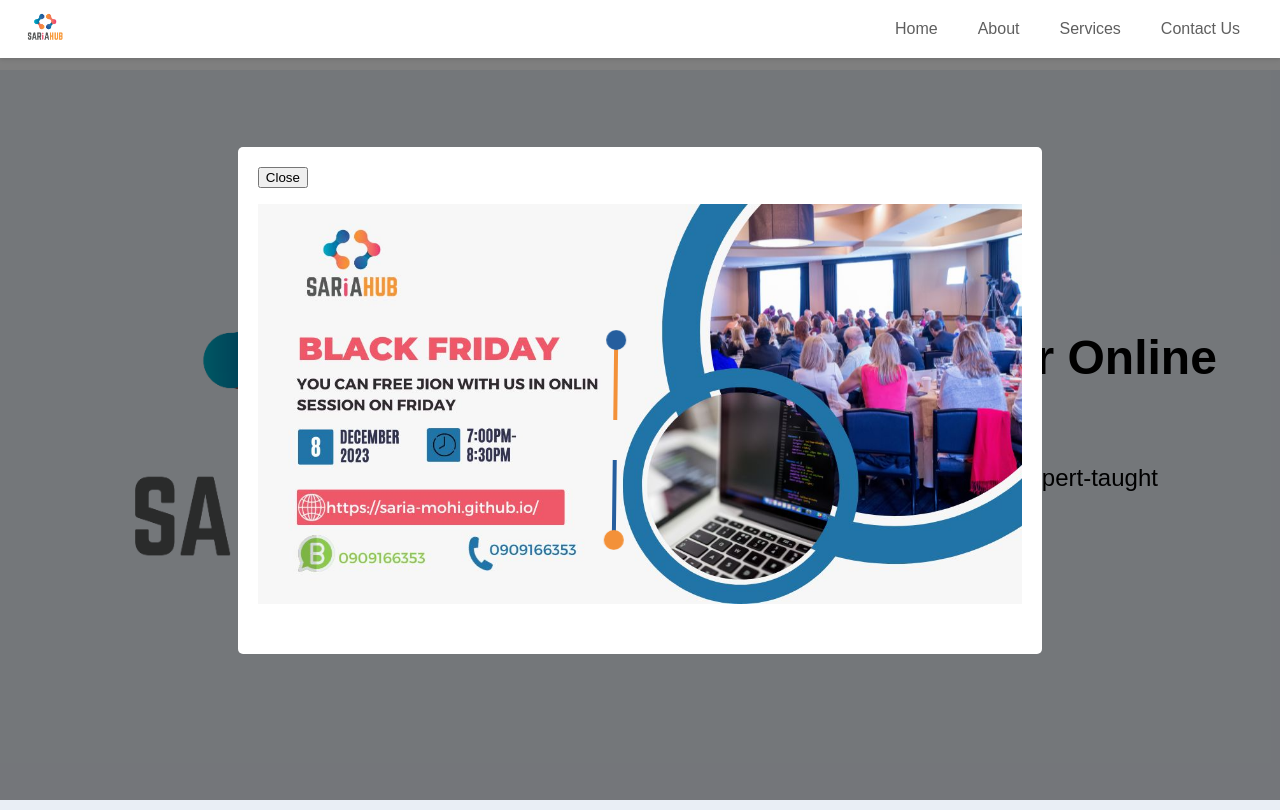
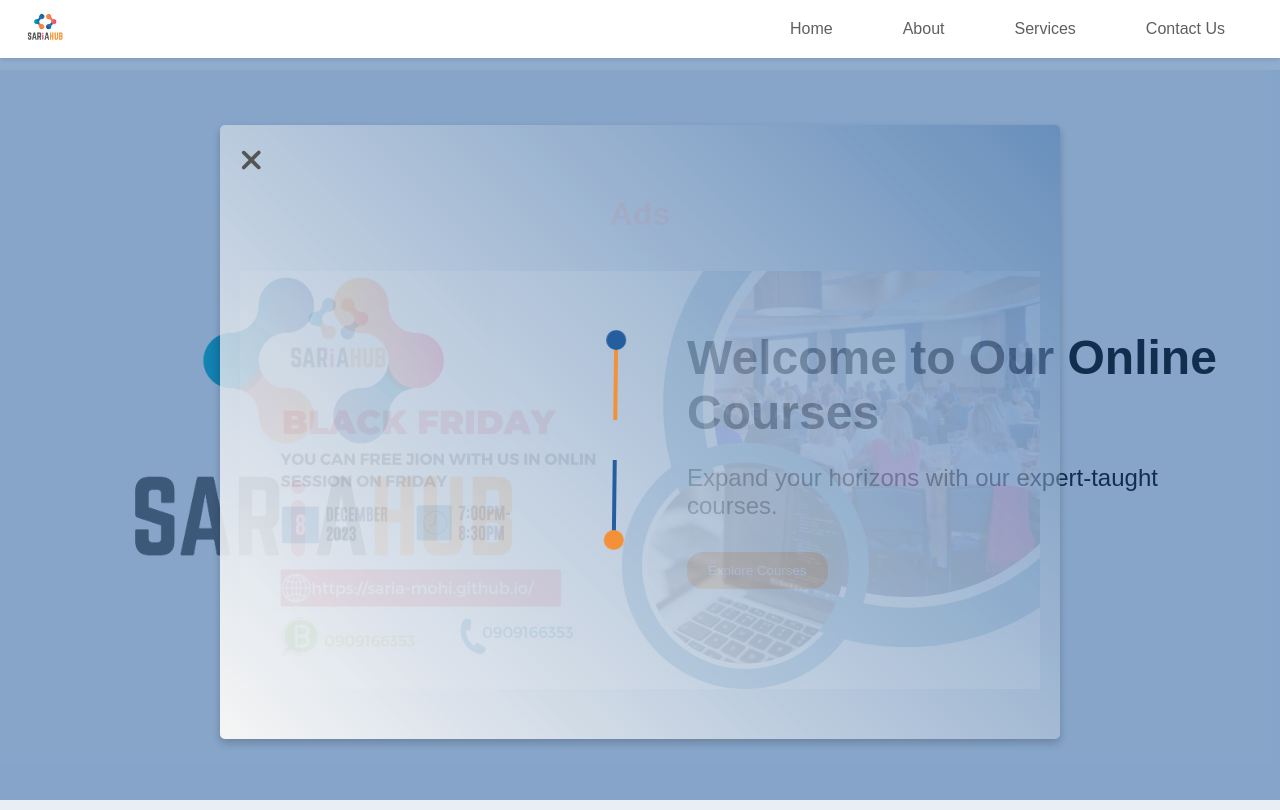
Before and after one commit to saria-mohi/sariaHub, a React (Create React App) app: page /services in a window 1280 px wide. Built offline with nearby package versions, Linux system fonts and the light colour scheme.

Commit message:
fix design

```diff
--- a/src/Home/Home.css
+++ b/src/Home/Home.css
@@ -134,11 +134,17 @@
   header nav ul li a {
     text-decoration: none;
     color: #5f5f5f;
-    transition: color 0.3s ease-in-out;
-  }
+    padding: 10px 15px; /* Padding for the links */
+    border-radius: 5px; /* Border radius */
+    transition: background-color 0.3s, color 0.3s;  }
 
   header nav ul li a:hover {
-    color: #255e9e;
+    color: #f5f5f5;
+    background-color: #5f5f5f;
+    border-radius: 10px;
+    padding: 10px 15px; /* Padding for the links */
+  border-radius: 10px; /* Border radius */
+  transition: background-color 0.3s, color 0.3s;
   }
 
   /* Section Styles */
@@ -340,7 +346,7 @@
   }
 
   .email-icon {
-    color: #ec6462; /* Blue for email */
+    color: #f5f5f5; /* Blue for email */
     animation: oscillateRotate 2s ease-in-out infinite; /* Adjust the duration and easing as needed */
 
   }
@@ -383,9 +389,25 @@
       position: absolute;
       top: 60px; /* Height of the nav bar */
       left: 0;
-      background-color: #b4c2d2; /* Match your navbar color */
+      background-color: #f39139; /* Match your navbar color */
       color: #ccc;
+      padding: 10px 15px; /* Padding for the links */
+  border-radius: 5px; /* Border radius */
+  transition: background-color 0.3s, color 0.3s;
     }
+    .nav-links a {
+      /* Match your navbar color */
+        color: #f5efef;
+      }
+      .nav-links a:hover {
+        /* Match your navbar color */
+          color: #f39139;
+          background: #f5efef;
+          border-radius: 10px;
+          padding: 10px 15px; /* Padding for the links */
+          border-radius: 5px; /* Border radius */
+          transition: background-color 0.3s, color 0.3s;
+        }
 
     .nav-links.mobile-menu {
       display: flex; /* This will show the menu */
@@ -432,6 +454,20 @@
     .service-card {
       flex-basis: 45%; /* Adjust for smaller screens */
     }
+    .modal-img {
+        max-width: 100%; /* Ensure the image fits within the modal */
+        height: auto; /* Maintain aspect ratio */
+        width: auto;
+        margin-bottom: 10px; /* Space below the image */
+      }
+      .modal-body{
+        text-align: center;
+        color: #255e9e;
+        animation: fadeIn 2s ease-in;
+        width: 400px !important;
+        overflow: auto;
+        height: 400px !important;
+      }
   }
   @keyframes fadeIn {
     from { opacity: 0; }
@@ -466,20 +502,56 @@
     left: 0;
     right: 0;
     bottom: 0;
-    background-color: rgba(0, 0, 0, 0.5);
+    background-color: rgba(37, 93, 157, 0.5);
     display: flex;
     justify-content: center;
     align-items: center;
   }
 
+
   .modal {
     background-color: white;
     padding: 20px;
     border-radius: 5px;
+    margin-top: 5%;
+    max-height: 800;
+    max-width: 800px;
+    background: linear-gradient(45deg, #f5f5f5,rgb(37, 93, 157,0.3));
+    box-shadow: 0 4px 8px 0 rgba(0, 0, 0, 0.2);
   }
   .modal-img {
     max-width: 100%; /* Ensure the image fits within the modal */
-    height: 400px; /* Maintain aspect ratio */
+    /* max-height: 400px; Maintain aspect ratio */
     width: auto;
     margin-bottom: 10px; /* Space below the image */
   }
+  .close-icon{
+    /* position: absolute; */
+    top: 0;
+    right: 0;
+    font-size: 30px;
+    color: #555;
+    cursor: pointer;
+  }
+  .close-icon:hover{
+    /* position: absolute; */
+    top: 0;
+    right: 0;
+    font-size: 30px;
+    color: #353232;
+    cursor: pointer;
+  }
+  .modal-header{
+   text-align: center;
+   color: #ec6462;
+   animation: fadeIn 2s ease-in;
+
+  }
+  .modal-body{
+    text-align: center;
+    color: #255e9e;
+    animation: fadeIn 2s ease-in;
+    width: 800px;
+    overflow: auto;
+    height: auto;
+  }
--- a/src/Home/Home.js
+++ b/src/Home/Home.js
@@ -1,7 +1,7 @@
 import React, { useState, useEffect } from 'react';
 import { HashRouter as Router, Routes, Route, Link } from 'react-router-dom';
 import { FontAwesomeIcon } from '@fortawesome/react-fontawesome';
-import {  faGlobe, faLaptopCode, faBookOpen,faPhone, faEnvelope  } from '@fortawesome/free-solid-svg-icons';
+import {  faGlobe, faLaptopCode, faBookOpen,faPhone, faEnvelope, faTimes  } from '@fortawesome/free-solid-svg-icons';
 import { faWhatsapp, faFacebook } from '@fortawesome/free-brands-svg-icons';
 
 import Logo from '../assets/img/Sariahub.png'; // Make sure to import your logo
@@ -158,8 +158,14 @@
   return (
     <div className="modal-backdrop">
       <div className="modal">
-        <button onClick={onClose}>Close</button>
+      <FontAwesomeIcon icon={faTimes} className="close-icon" onClick={onClose} />
+    <div className="modal-header">
+        <h1>Ads</h1>
+        </div>
+        <div className="modal-body">
         <p><img src={ads} alt='Ads' className='modal-img'/></p>
+        {/* <p>effeeeee</p> */}
+        </div>
       </div>
     </div>
   );
```
Also changed, not shown: 1 other file (tests, documents, lock files or other folders).
